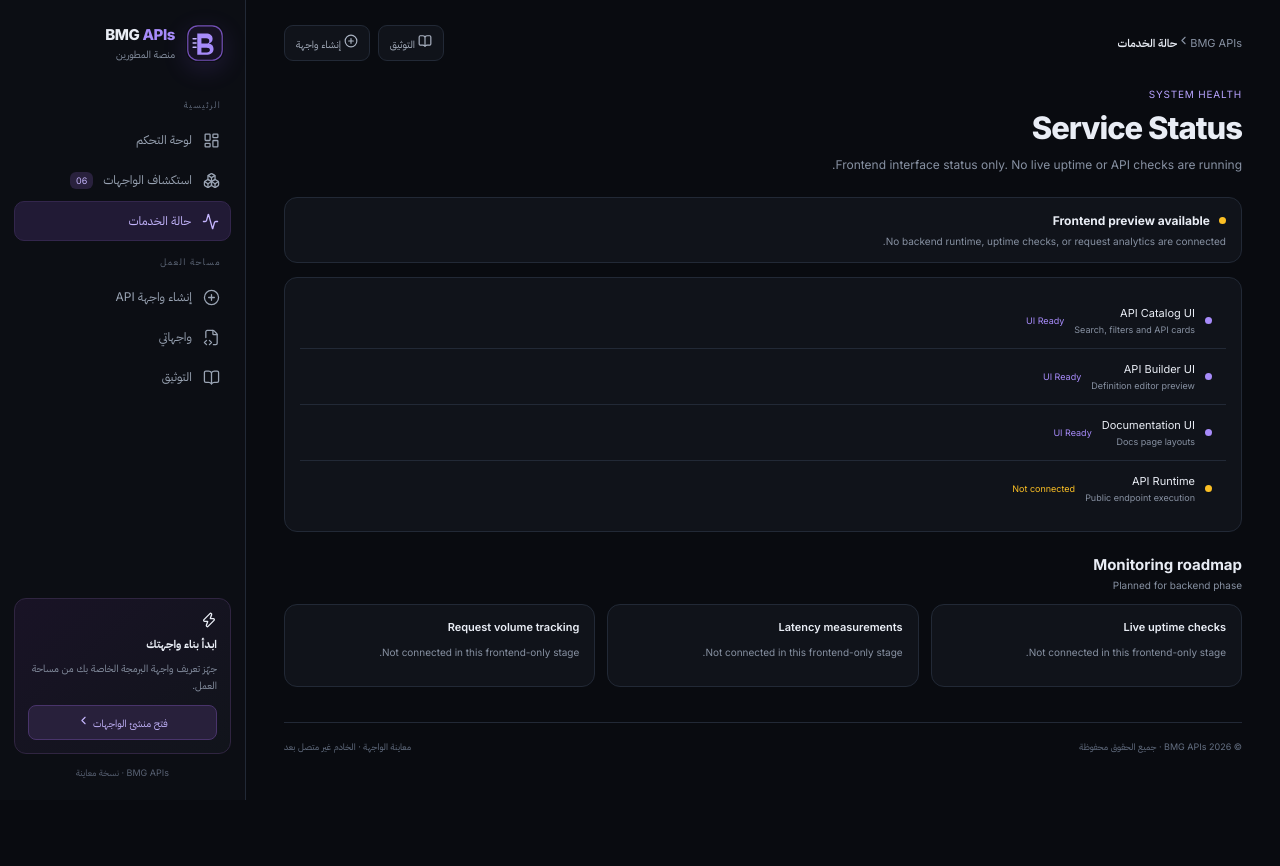
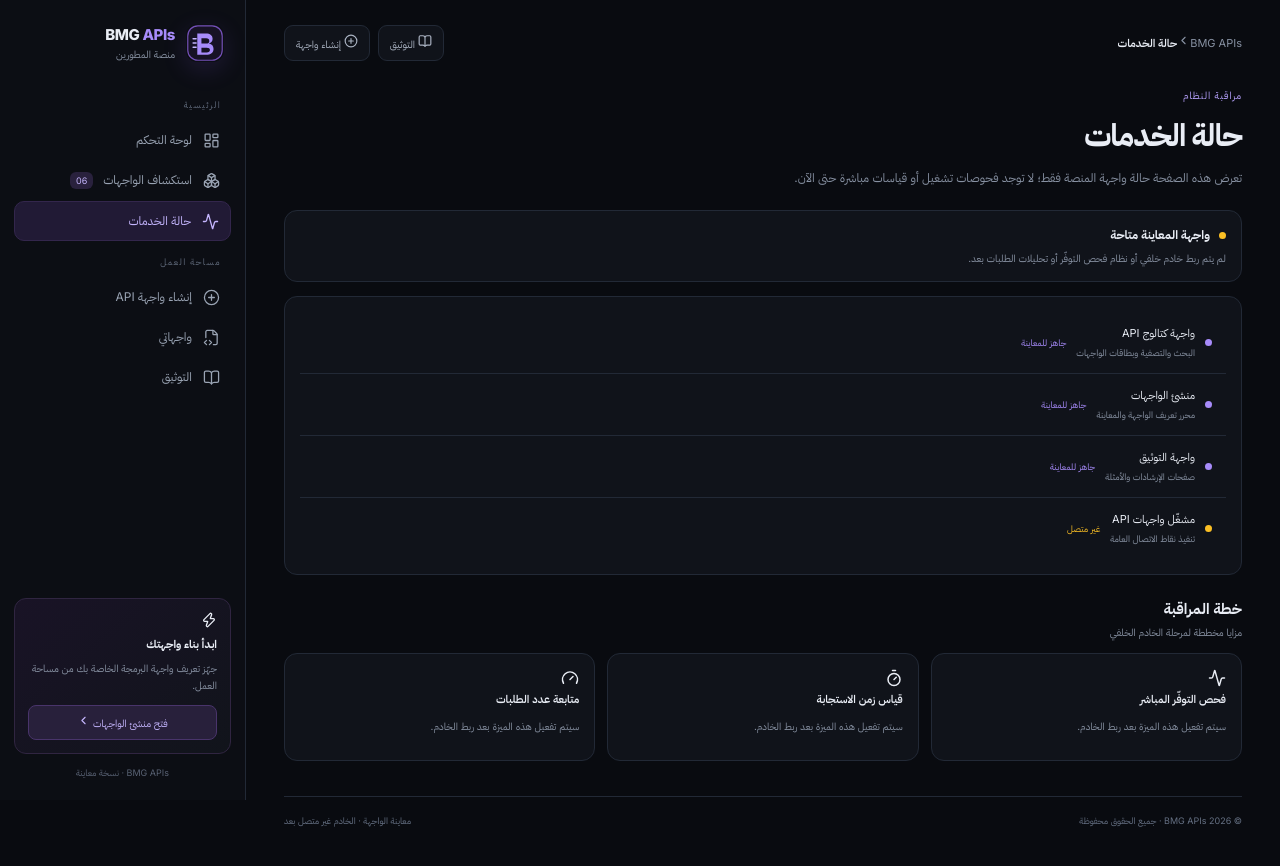
Before and after one commit to T7-T7/Bmg-Apis, a Next.js app: page /status in a window 1280 px wide. Shown: the top 866 px of the page. Before the commit the page ends 804 px from the top, so only its background shows below. Built offline with nearby package versions, Linux system fonts and the light colour scheme.

Commit message:
واجهة عربية RTL وتحسين تجربة الاستخدام

```diff
--- a/app/status/page.tsx
+++ b/app/status/page.tsx
@@ -1,21 +1,34 @@
-type ServiceStatus = { name: string; description: string; state: "UI Ready" | "Not connected" };
+import { Activity, CheckCircle2, Clock3, Gauge, Radio, Server, Timer } from "lucide-react";
+
+type ServiceStatus = { name: string; description: string; state: "جاهز للمعاينة" | "غير متصل" };
 
 const services: ServiceStatus[] = [
-  { name: "API Catalog UI", description: "Search, filters and API cards", state: "UI Ready" },
-  { name: "API Builder UI", description: "Definition editor preview", state: "UI Ready" },
-  { name: "Documentation UI", description: "Docs page layouts", state: "UI Ready" },
-  { name: "API Runtime", description: "Public endpoint execution", state: "Not connected" },
+  { name: "واجهة كتالوج API", description: "البحث والتصفية وبطاقات الواجهات", state: "جاهز للمعاينة" },
+  { name: "منشئ الواجهات", description: "محرر تعريف الواجهة والمعاينة", state: "جاهز للمعاينة" },
+  { name: "واجهة التوثيق", description: "صفحات الإرشادات والأمثلة", state: "جاهز للمعاينة" },
+  { name: "مشغّل واجهات API", description: "تنفيذ نقاط الاتصال العامة", state: "غير متصل" },
 ];
 
-const plannedMonitoring = ["Live uptime checks", "Latency measurements", "Request volume tracking"];
+const plannedMonitoring = [
+  { title: "فحص التوفّر المباشر", icon: Activity },
+  { title: "قياس زمن الاستجابة", icon: Timer },
+  { title: "متابعة عدد الطلبات", icon: Gauge },
+];
 
 export default function StatusPage() {
   return (
     <>
-      <div className="page-heading"><div><div className="eyebrow">SYSTEM HEALTH</div><h1>Service Status</h1><p>Frontend interface status only. No live uptime or API checks are running.</p></div></div>
-      <div className="panel status-summary"><div className="status-summary-title"><span className="status-dot amber-dot" /><strong>Frontend preview available</strong></div><p>No backend runtime, uptime checks, or request analytics are connected.</p></div>
-      <div className="panel">{services.map(service => <div className="status-row" key={service.name}><span className={`status-dot ${service.state === "UI Ready" ? "purple-dot" : "amber-dot"}`} /><div><div className="status-meta">{service.name}</div><div className="status-sub">{service.description}</div></div><div className={`status-result ${service.state === "UI Ready" ? "purple-text" : "amber-text"}`}>{service.state}</div></div>)}</div>
-      <div className="section-title"><div><h2>Monitoring roadmap</h2><p>Planned for backend phase</p></div></div><div className="card-grid">{plannedMonitoring.map(item => <div className="panel monitoring-card" key={item}><div>{item}</div><p>Not connected in this frontend-only stage.</p></div>)}</div>
+      <div className="page-heading"><div><div className="eyebrow">مراقبة النظام</div><h1>حالة الخدمات</h1><p>تعرض هذه الصفحة حالة واجهة المنصة فقط؛ لا توجد فحوصات تشغيل أو قياسات مباشرة حتى الآن.</p></div></div>
+      <div className="panel status-summary"><div className="status-summary-title"><span className="status-dot amber-dot" /><strong>واجهة المعاينة متاحة</strong></div><p>لم يتم ربط خادم خلفي أو نظام فحص التوفّر أو تحليلات الطلبات بعد.</p></div>
+      <div className="panel">{services.map(service => {
+        const ready = service.state === "جاهز للمعاينة";
+        return <div className="status-row" key={service.name}><span className={`status-dot ${ready ? "purple-dot" : "amber-dot"}`} /><div className="status-description"><div className="status-meta">{service.name}</div><div className="status-sub">{service.description}</div></div><div className={`status-result ${ready ? "purple-text" : "amber-text"}`}>{service.state}</div></div>;
+      })}</div>
+      <div className="section-title"><div><h2>خطة المراقبة</h2><p>مزايا مخططة لمرحلة الخادم الخلفي</p></div></div>
+      <div className="card-grid">{plannedMonitoring.map(item => {
+        const Icon = item.icon;
+        return <div className="panel monitoring-card" key={item.title}><span className="monitoring-icon"><Icon size={18} /></span><div>{item.title}</div><p>سيتم تفعيل هذه الميزة بعد ربط الخادم.</p></div>;
+      })}</div>
     </>
   );
 }
```
